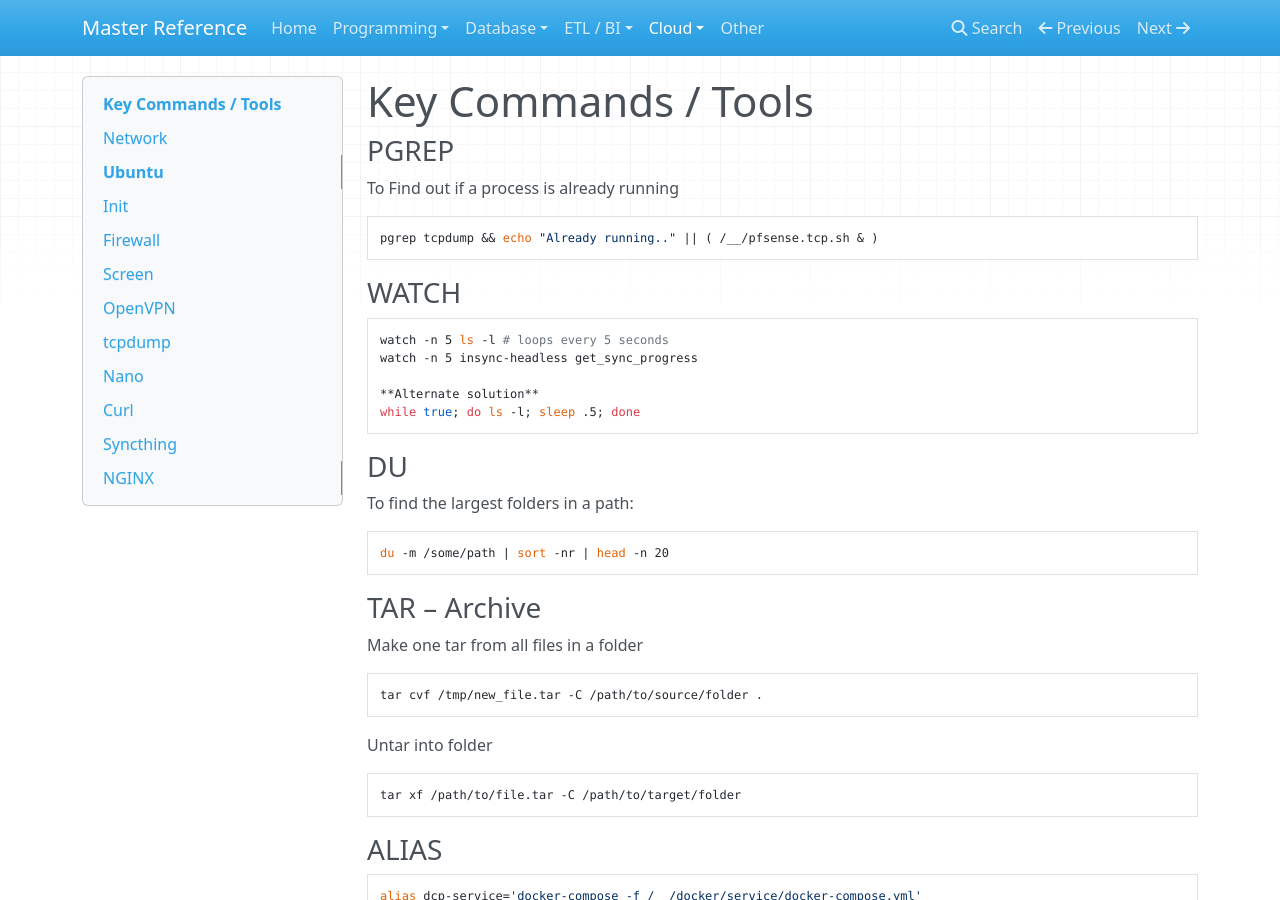
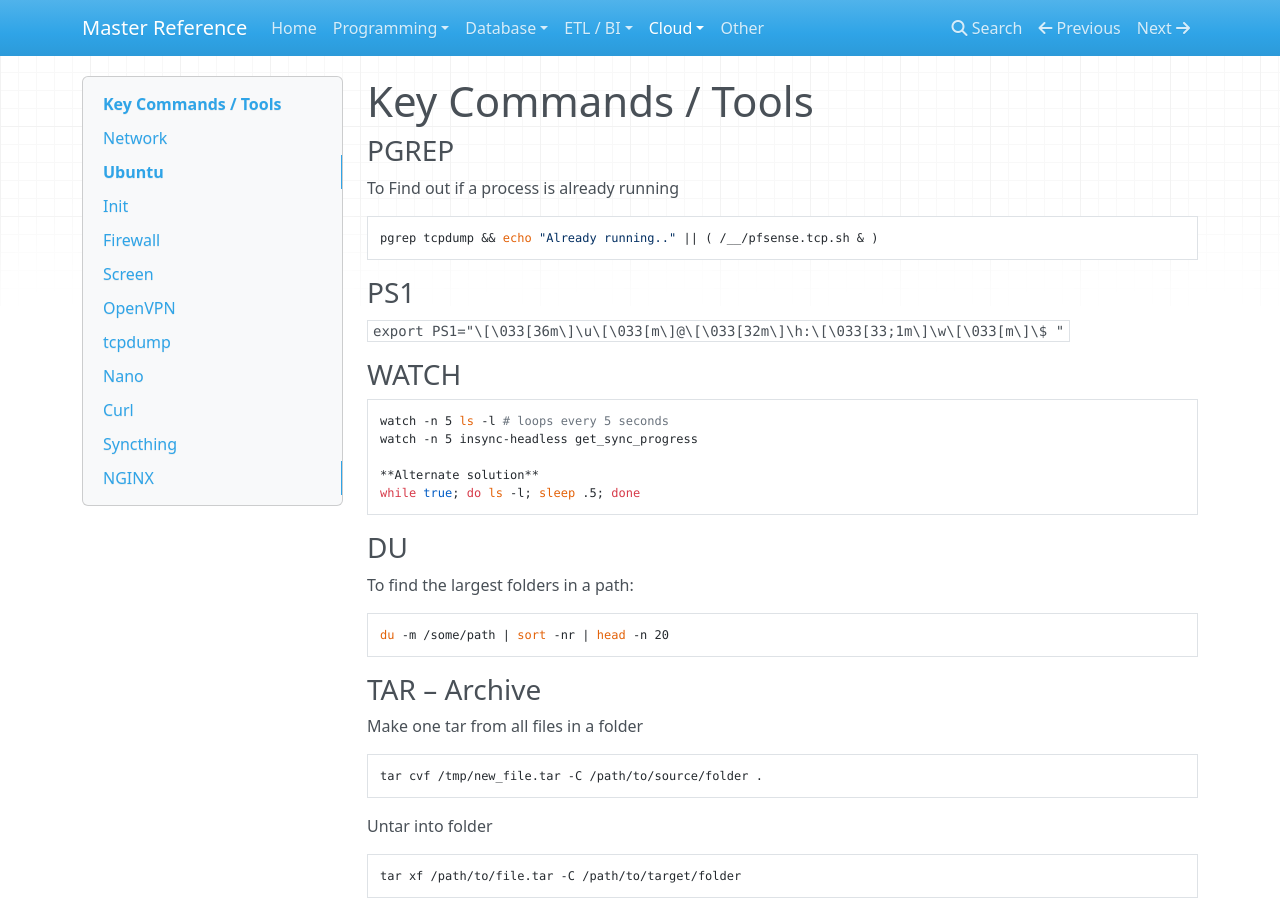
Before and after one commit to flarco/ref-docs, an MkDocs documentation site: the page built from docs/cloud/linux.md, in a window 1280 px wide and 900 px high. Built offline with MkDocs 1.6.1, drawn with Linux system fonts in a browser that asks for light colours; nearby versions of some CDN libraries; old or Windows-style settings are respelled for this version of MkDocs.

Commit message:
Update linux.md
Adding PS1

````diff
--- a/docs/cloud/linux.md
+++ b/docs/cloud/linux.md
@@ -6,6 +6,9 @@ To Find out if a process is already running
 ```
 pgrep tcpdump && echo "Already running.." || ( /__/pfsense.tcp.sh & )
 ```
+
+### PS1
+`export PS1="\[\033[36m\]\u\[\033[m\]@\[\033[32m\]\h:\[\033[33;1m\]\w\[\033[m\]\$ "`
 
 ### WATCH
 ```
````
